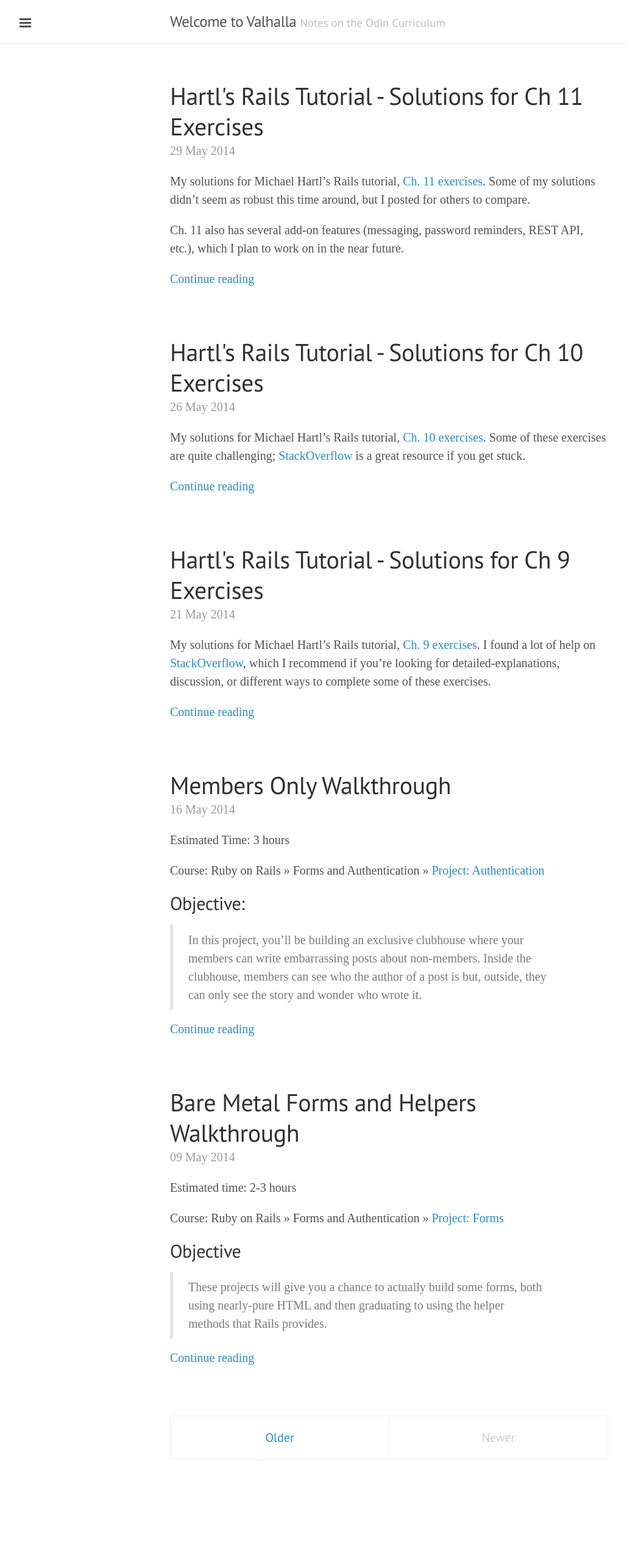
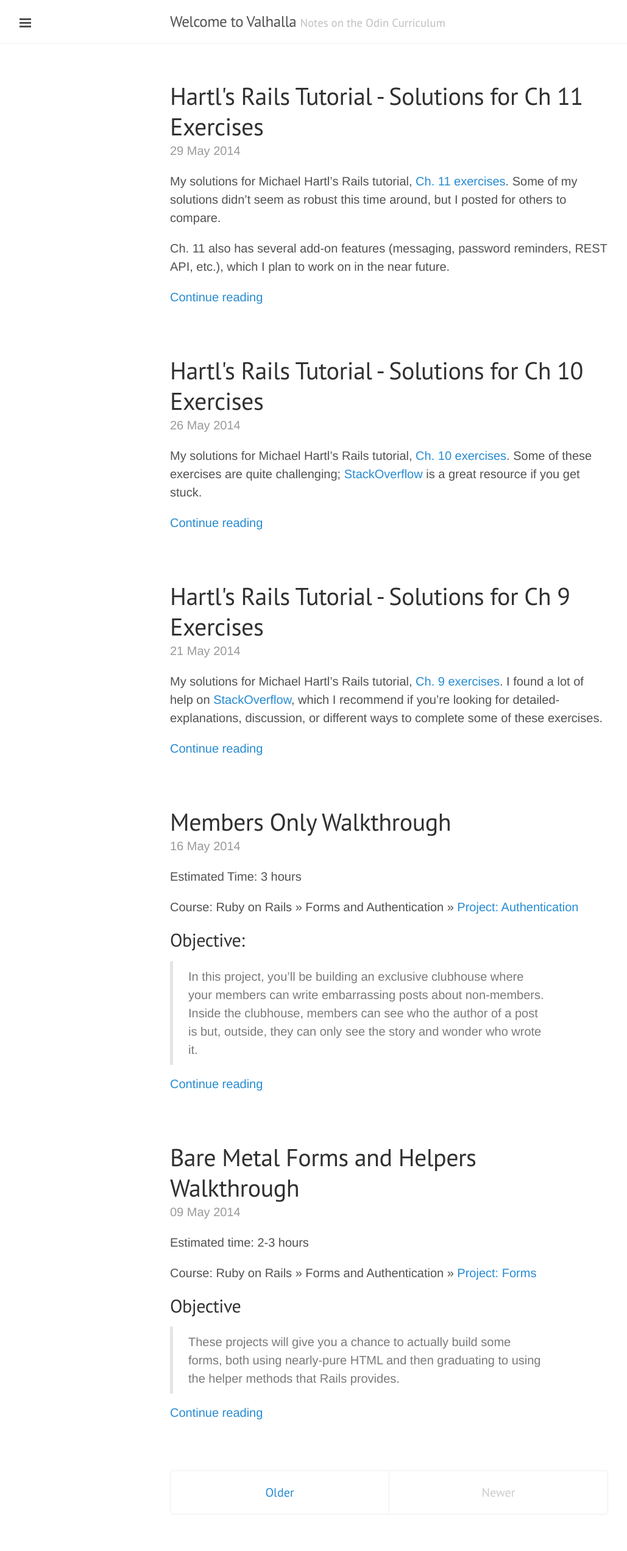
Before and after one commit to Jberczel/jberczel.github.io, a Jekyll site: the page built from index.html, in a window 1280 px wide. Shown: the whole page at 61% size, without its empty margins (1-1030 px from the left). Built offline with Jekyll 4.4.1, drawn with Linux system fonts in a browser that asks for light colours; Markdown is read by kramdown in place of the engine named in the settings; the list of posts is cut into pages by our own code; before the commit the page ends 2453 px from its top, so only the background shows below that.

Commit message:
modify font style

```diff
--- a/public/css/lanyon.css
+++ b/public/css/lanyon.css
@@ -42,8 +42,8 @@ body {
 
 html {
   /*font-family: "PT Serif", Georgia, "Times New Roman", serif;*/
-  /*font-family: "Helvetica Neue", Helvetica, Arial, sans-serif;*/
-  font-family: 'Enriqueta';
+  font-family: "Helvetica Neue", Helvetica, Arial, sans-serif;
+  /*font-family: 'Enriqueta';*/
 
 }
 
```
